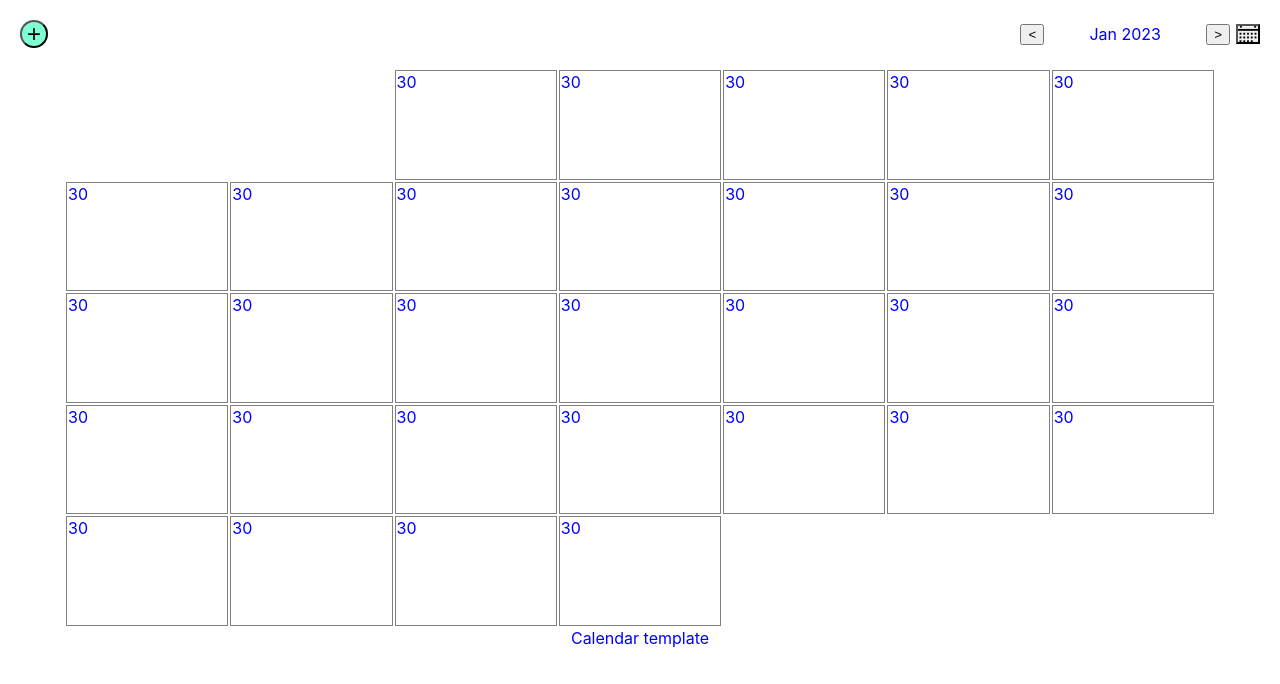
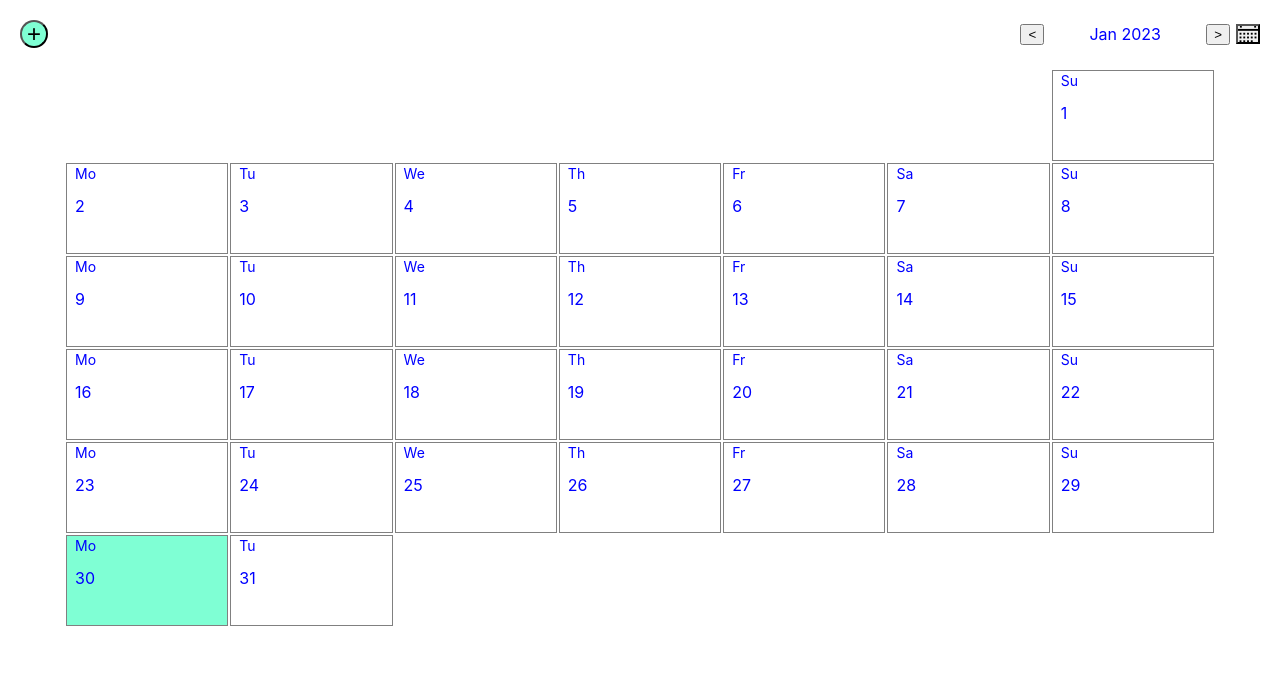
Before and after one commit to maxxnikiforov/events_calendar_React, a React (Create React App) app: page / in a window 1280 px wide. Shown: the top 684 px of the page. Built offline with nearby package versions, Linux system fonts and the light colour scheme.

Commit message:
second commit

```diff
--- a/src/App.tsx
+++ b/src/App.tsx
@@ -9,7 +9,6 @@ function App() {
   const [month, setNewMonth] = useState<string>(monthes[currentDate.getMonth()]);
   const [year, setNewYear] = useState<number>(currentDate.getFullYear());
 
-  console.log(month, year);
   return (
     <div className="App">
       <Header
--- a/src/components/AddForm/AddForm.tsx
+++ b/src/components/AddForm/AddForm.tsx
@@ -1,7 +1,11 @@
 import React, { useState } from 'react';
 import './AddForm.scss';
 
-export const AddForm: React.FC = () => {
+type Props = {
+  setOpenAddWindow: (arg: boolean) => void;
+}
+
+export const AddForm: React.FC<Props> = ({ setOpenAddWindow }) => {
   const [title, setTitle] = useState<string | undefined>('');
   const [description, setDescription] = useState<string | undefined>('');
   const [date, setDate] = useState<string | undefined>('');
@@ -27,12 +31,31 @@ export const AddForm: React.FC = () => {
     }
   }
 
-  console.log(title, description, date, time);
+  const submitHandler = (event: React.SyntheticEvent) => {
+    event.preventDefault();
+    const events = localStorage.calendar ? JSON.parse(localStorage.calendar)
+    : [];
+    const newIdea = {
+      'date': date,
+      'title': title,
+      'description': description,
+      'time': time,
+    };
+
+    events.push(newIdea);
+
+    localStorage.setItem('calendar', JSON.stringify(events));
+    setTitle('');
+    setDescription('');
+    setDate('');
+    setTime('');
+    setOpenAddWindow(false);
+  }
 
   return (
     <div className="form">
       <h4>Add new idea item</h4>
-      <form>
+      <form  onSubmit={submitHandler}>
           <span>Title*</span><br />
           <input
             className="form__input"
--- a/src/components/Calendar/Calendar.scss
+++ b/src/components/Calendar/Calendar.scss
@@ -12,8 +12,19 @@
   }
 
   &__day {
+    width: 14%;
     border: 1px solid gray;
     text-align:left ;
     vertical-align: top;
+    padding-left: 8px;
+
+    &-name {
+      margin-top: 0;
+      font-size: 14px;
+    }
+  }
+
+  &__today {
+    background-color: aquamarine;
   }
 }
--- a/src/components/Calendar/Calendar.tsx
+++ b/src/components/Calendar/Calendar.tsx
@@ -1,5 +1,6 @@
 import React from 'react';
-// import { getMonthData, monthes } from '../../variables';
+import classNames from 'classnames';
+import { getMonthData, monthes, days } from '../../variables';
 import './Calendar.scss';
 
 type Props = {
@@ -11,16 +12,9 @@ export const Calendar: React.FC<Props> = ({
   month,
   year
 }) => {
-  // const monthData = getMonthData(year, monthes.indexOf(month));
+  const monthData = getMonthData(year, monthes.indexOf(month));
 
-  // console.log(monthData);
-  const monthData: (Date | undefined)[][] = [
-    [undefined, undefined, new Date(), new Date(), new Date(), new Date(), new Date(),],
-    [new Date(), new Date(), new Date(), new Date(), new Date(), new Date(), new Date(),],
-    [new Date(), new Date(), new Date(), new Date(), new Date(), new Date(), new Date(),],
-    [new Date(), new Date(), new Date(), new Date(), new Date(), new Date(), new Date(),],
-    [new Date(), new Date(), new Date(), new Date(), undefined, undefined, undefined]
-  ];
+  console.log(monthes.indexOf(month), monthData);
 
   return (
     <div className="calendar">
@@ -30,7 +24,17 @@ export const Calendar: React.FC<Props> = ({
             <tr key={index} className="calendar__week">
               {week.map((day, index) =>
                 day ?
-                 <td className="calendar__day" key={index}>{day.getDate()}</td>
+                 <td
+                   className={classNames('calendar__day', {
+                    'calendar__today': day.getDate() === new Date().getDate() &&
+                    day.getMonth() === new Date().getMonth() &&
+                    day.getFullYear() === new Date().getFullYear()
+                   })}
+                   key={index}
+                 >
+                  <p className="calendar__day-name">{days[day.getDay()]}</p>
+                  {day.getDate()}
+                  </td>
                  :
                  <td key={index} />
               )}
@@ -38,7 +42,6 @@ export const Calendar: React.FC<Props> = ({
           )}
         </tbody>
       </table>
-      Calendar template
     </div>
   );
 }
--- a/src/components/Header/Header.tsx
+++ b/src/components/Header/Header.tsx
@@ -1,6 +1,6 @@
 import React, { useState } from 'react';
 import { AddForm } from '../AddForm/AddForm';
-import { monthes, days, years } from '../../variables';
+import { monthes, years } from '../../variables';
 import './Header.scss';
 
 type Props = {
@@ -16,11 +16,8 @@ export const Header: React.FC<Props> = ({
   year,
   setNewYear
 }) => {
-  // let currentDate = new Date();
   const [openAddWindow, setOpenAddWindow] = useState<boolean>(false);
   const [openSearchWindow, setOpenSearchWindow] = useState<boolean>(false);
-  // const [month, setNewMonth] = useState(monthes[currentDate.getMonth()]);
-  // const [year, setNewYear] = useState(currentDate.getFullYear());
 
   const addHandler = () => {
     setOpenAddWindow(!openAddWindow);
@@ -52,8 +49,6 @@ export const Header: React.FC<Props> = ({
     setNewMonth(monthes[date.getMonth()]);
   }
 
-  console.log(month, monthes.indexOf(month));
-
   return (
     <div className="header">
       <button
@@ -63,7 +58,7 @@ export const Header: React.FC<Props> = ({
         {openAddWindow && `-`}
         {!openAddWindow && `+`}
       </button>
-      {openAddWindow && <AddForm />}
+      {openAddWindow && <AddForm setOpenAddWindow={setOpenAddWindow} />}
       <div className="header__search">
         <button className="header__search-left"
           onClick={handlerPrevButton}
--- a/src/variables.ts
+++ b/src/variables.ts
@@ -14,16 +14,16 @@ export const monthes = [
 ];
 
 export const days = [
-  'Mo',
-  'Tu',
-  'We',
-  'Th',
-  'Fr',
-  'Sa',
-  'Su'
+   'Su',
+   'Mo',
+   'Tu',
+   'We',
+   'Th',
+   'Fr',
+   'Sa'
 ];
 
-let years: number[] = [];
+const years: number[] = [];
 
 for (let i = 2023; i < 2055; i++) {
   years.push(i);
@@ -41,28 +41,29 @@ const getDaysInMonth = (date: Date) => {
   return date.getDate();
 };
 
-const getStartWeeksDay = (date: Date) => {
+const getStartWeeksDay = (year: number, month: number) => {
+  const date = new Date(year, month);
   const dayOfWeek = date.getDay();
 
   if (dayOfWeek === 0) {
     return 6;
   }
 
-  return dayOfWeek - 1;
+  return (dayOfWeek - 1);
 };
 
 export const getMonthData = (year: number, month: number) => {
   let monthData: (Date | undefined)[][] = [];
   const date = new Date(year, month);
   const daysInMonth = getDaysInMonth(date);
-  const startWeeksDay = getStartWeeksDay(date);
+  const startWeeksDay = getStartWeeksDay(year, month);
   let day = 1;
 
   for (let i = 0; i < ((daysInMonth + startWeeksDay) / daysInWeek); i++) {
     monthData[i] = [];
 
     for (let j = 0; j < daysInWeek; j++) {
-      if ((i = 0 && j < startWeeksDay) || day > daysInMonth) {
+      if ((i === 0 && j < startWeeksDay) || day > daysInMonth) {
         monthData[i][j] = undefined;
       } else {
         monthData[i][j] = new Date(year, month, day++);
```
Also changed, not shown: 2 other files (tests, documents, lock files or other folders).
